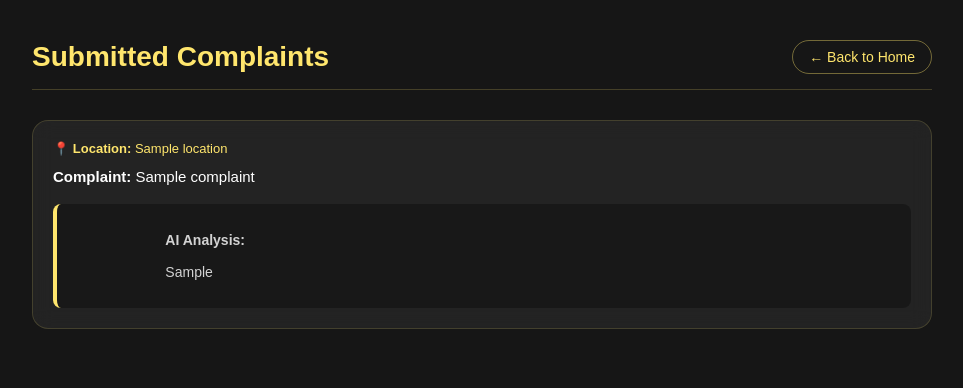
After one commit to velemix/Report-the-Darkness, a Flask app: template templates/view_complaints.html in a window 1280 px wide. The commit adds this page. Shown: the top 388 px of the page, without its empty margins (158-1121 px from the left). Run offline with Flask 3, Linux system fonts and the light colour scheme; the template is opened without the code that fills it: most values are stand-ins (such as "Sample title", 1, 10 or a date in 2020).

Commit message:
Added a second Page for the View complaints

```diff
--- a/app.py
+++ b/app.py
@@ -29,12 +29,14 @@ def save_to_file(complaint, result, location="Not provided"):
 
 @app.route('/view-complaints')
 def view_complaints():
-    try:
-        with open('complaints.json', 'r', encoding='utf-8') as f:
-            data = json.load(f)
-        return jsonify(data)
-    except FileNotFoundError:
-        return {"error": "No complaints file found yet."}, 404
+    data = []
+    if os.path.exists(DB_FILE):
+        with open(DB_FILE, 'r', encoding='utf-8') as f:
+            try:
+                data = json.load(f)
+            except json.JSONDecodeError:
+                data = []
+    return render_template('view_complaints.html', complaints=data)
 
 @app.route("/")
 def home():
--- /dev/null
+++ b/templates/view_complaints.html
@@ -0,0 +1,114 @@
+<!DOCTYPE html>
+<html lang="en">
+<head>
+    <meta charset="UTF-8">
+    <meta name="viewport" content="width=device-width, initial-scale=1.0">
+    <title>Complaints Dashboard - Report the Darkness</title>
+    <style>
+        * {
+            margin: 0;
+            padding: 0;
+            box-sizing: border-box;
+        }
+        body {
+            font-family: 'Poppins', sans-serif;
+            background: #161616;
+            color: #ffffff;
+            padding: 40px 20px;
+        }
+        .container {
+            max-width: 900px;
+            margin: 0 auto;
+        }
+        header {
+            display: flex;
+            justify-content: space-between;
+            align-items: center;
+            margin-bottom: 30px;
+            border-bottom: 1px solid rgba(255, 230, 109, 0.2);
+            padding-bottom: 15px;
+        }
+        h1 {
+            font-size: 28px;
+            color: #ffe66d;
+        }
+        .back-btn {
+            color: #ffe66d;
+            text-decoration: none;
+            padding: 8px 16px;
+            border: 1px solid rgba(255, 230, 109, 0.4);
+            border-radius: 20px;
+            font-size: 14px;
+            transition: all 0.3s ease;
+        }
+        .back-btn:hover {
+            background: rgba(255, 230, 109, 0.2);
+        }
+        .complaint-card {
+            background: rgba(255, 255, 255, 0.06);
+            border: 1px solid rgba(255, 230, 109, 0.15);
+            border-radius: 16px;
+            padding: 20px;
+            margin-bottom: 20px;
+            backdrop-filter: blur(10px);
+        }
+        .meta-info {
+            font-size: 13px;
+            color: #ffe66d;
+            margin-bottom: 10px;
+            display: flex;
+            gap: 15px;
+        }
+        .complaint-text {
+            font-size: 15px;
+            margin-bottom: 15px;
+            color: #ffffff;
+            line-height: 1.5;
+        }
+        .ai-result {
+            background: rgba(0, 0, 0, 0.3);
+            border-left: 4px solid #ffe66d;
+            padding: 12px 15px;
+            border-radius: 8px;
+            font-size: 14px;
+            color: #d3d3d3;
+            white-space: pre-wrap;
+        }
+        .empty-msg {
+            text-align: center;
+            color: #999;
+            margin-top: 50px;
+            font-size: 18px;
+        }
+    </style>
+</head>
+<body>
+
+    <div class="container">
+        <header>
+            <h1>Submitted Complaints</h1>
+            <a href="/" class="back-btn">← Back to Home</a>
+        </header>
+
+        {% if complaints %}
+            {% for item in complaints %}
+                <div class="complaint-card">
+                    <div class="meta-info">
+                        <span><strong>📍 Location:</strong> {{ item.location }}</span>
+                    </div>
+                    <div class="complaint-text">
+                        <strong>Complaint:</strong> {{ item.complaint }}
+                    </div>
+                    <div class="ai-result">
+                        <strong>AI Analysis:</strong><br>
+                        {{ item.ai_result }}
+                    </div>
+                </div>
+            {% endfor %}
+        {% else %}
+            <div class="empty-msg">No complaints submitted yet.</div>
+        {% endif %}
+    </div>
+
+</body>
+</html>
```
Also changed, not shown: templates/index.html (+6 -5 lines).
